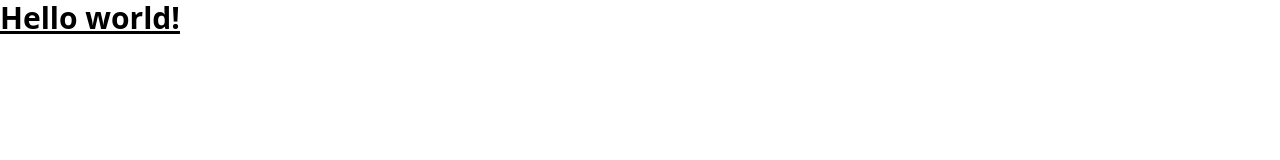
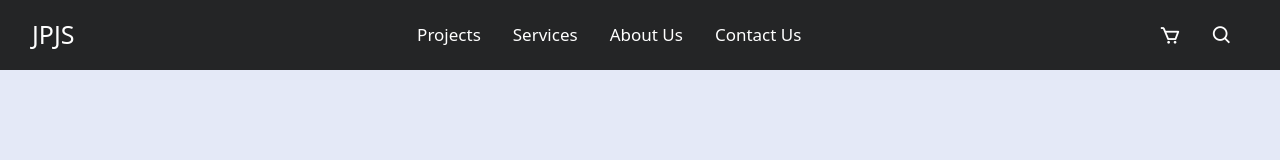
Before and after one commit to vmanuel-js/e-site, a website: page index.html in a window 1280 px wide. Drawn offline with nearby package versions, Linux system fonts and the light colour scheme.

Commit message:
I added tailwind classes to the "navigation bar"

```diff
--- a/index.html
+++ b/index.html
@@ -4,11 +4,74 @@
     <meta charset="UTF-8" />
     <meta name="viewport" content="width=device-width, initial-scale=1.0" />
     <script src="https://cdn.tailwindcss.com"></script>
+    <!-- Boxicons -->
+    <link
+      href="https://unpkg.com/boxicons@2.1.4/css/boxicons.min.css"
+      rel="stylesheet"
+    />
     <title>Document</title>
   </head>
-  <body>
-    <h1 class="text-3xl font-bold underline">
-        Hello world!
-      </h1>
+  <body class="min-h-screen bg-[#e4e9f7]">
+    <nav class="fixed top-0 left-0 w-full bg-[#242526] h-[70px] z-[100]">
+      <div
+        class="nav-bar flex items-center justify-between relative h-full w-full max-w-screen-xl bg-[#242526] my-0 mx-auto py-0 px-8"
+      >
+        <span class="logo"
+          ><a class="text-[25px] no-underline font-medium text-[#fff]" href="#"
+            >JPJS</a
+          ></span
+        >
+
+        <div class="menu">
+          <ul class="nav-links flex items-center">
+            <li class="list-none my-0 mx-1.5">
+              <a
+                class="relative no-underline text-[17px] font-medium text-[#fff] p-2.5"
+                href="#"
+                >Projects</a
+              >
+            </li>
+            <li class="list-none my-0 mx-1.5">
+              <a
+                class="relative no-underline text-[17px] font-medium text-[#fff] p-2.5"
+                href="#"
+                >Services</a
+              >
+            </li>
+            <li class="list-none my-0 mx-1.5">
+              <a
+                class="relative no-underline text-[17px] font-medium text-[#fff] p-2.5"
+                href="#"
+                >About Us</a
+              >
+            </li>
+            <li class="list-none my-0 mx-1.5">
+              <a
+                class="relative no-underline text-[17px] font-medium text-[#fff] p-2.5"
+                href="#"
+                >Contact Us</a
+              >
+            </li>
+          </ul>
+        </div>
+
+        <div class="cartShop-search flex items-center">
+          <div
+            class="cartShop h-[40px] w-[40px] flex items-center justify-center my-0 mx-1.5"
+          >
+            <i
+              class="bx bx-cart absolute text-[#fff] text-[22px] cursor-pointer"
+            ></i>
+          </div>
+          <div
+            class="search h-[40px] w-[40px] flex items-center justify-center my-0 mx-1.5"
+          >
+            <i
+              class="bx bx-search absolute text-[#fff] text-[22px] cursor-pointer"
+            ></i>
+          </div>
+        </div>
+      </div>
+    </nav>
   </body>
 </html>
```
